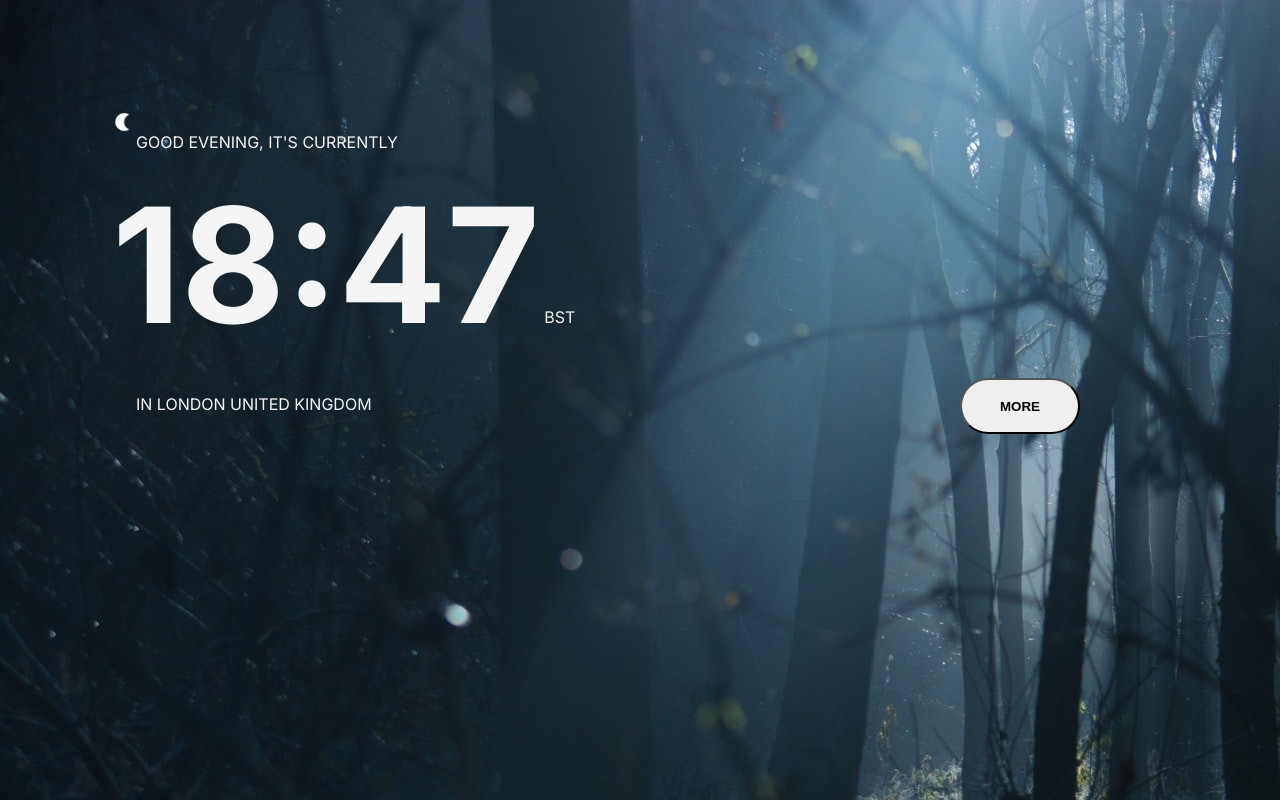
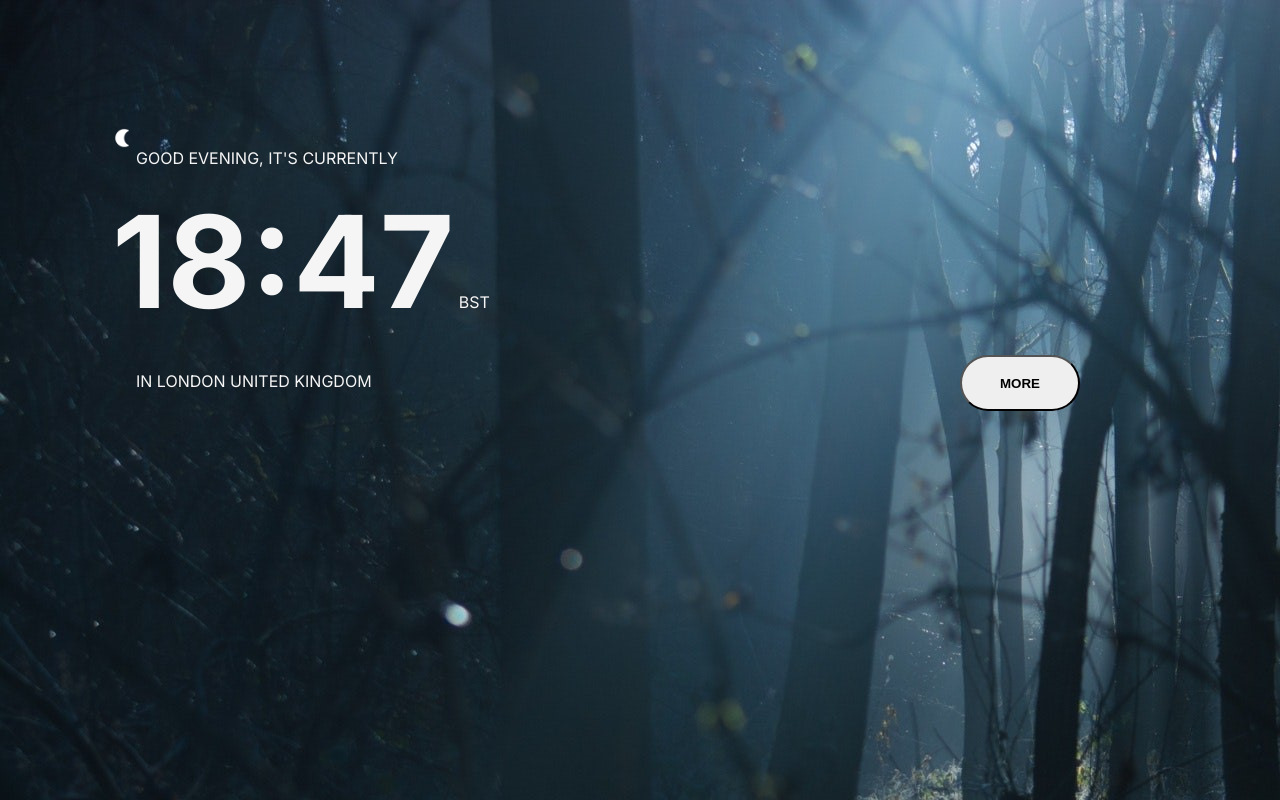
Before and after one commit to Mitchcodington/https---github.com-Mitchcodington-clock-app-project, a plain HTML site: page index.html in a window 1280 px wide. Drawn offline with Linux system fonts and the light colour scheme; no server answers.

Commit message:
add file

```diff
--- a/index.css
+++ b/index.css
@@ -15,9 +15,9 @@
 
 #quote{margin-bottom: 0px;}
 
-#spanz{margin-top: 7em; margin-left: 7em;}
+#spanz{margin-top: 8em; margin-left: 7em;}
 
-#hour, #min, #dot{font-size: 10rem;font-weight: bolder;}
+#hour, #min, #dot{font-size: 8rem;font-weight: bolder;}
 
 #good{margin-left:1.5em }
 
```
